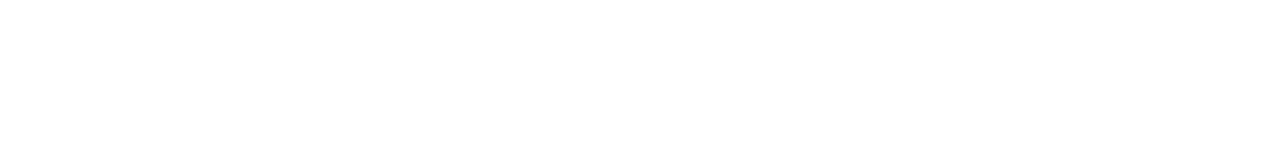
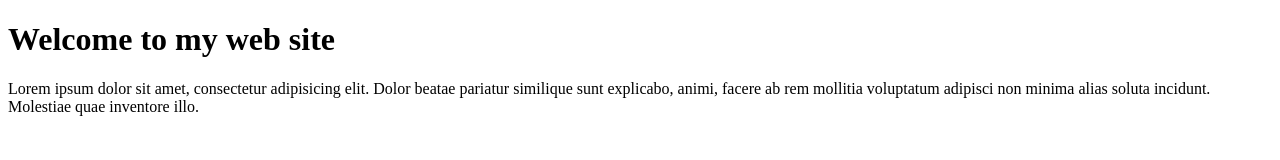
Before and after one commit to saidulislamjihadd/My-First-Git-, a plain HTML site: page index.html in a window 1280 px wide. Drawn offline with Linux system fonts and the light colour scheme.

Commit message:
Modified Index.html

```diff
--- a/index.html
+++ b/index.html
@@ -4,6 +4,7 @@
 	<title>My First Git</title>
 </head>
 <body>
-
+	<h1>Welcome to my web site</h1>
+	<p>Lorem ipsum dolor sit amet, consectetur adipisicing elit. Dolor beatae pariatur similique sunt explicabo, animi, facere ab rem mollitia voluptatum adipisci non minima alias soluta incidunt. Molestiae quae inventore illo.</p>
 </body>
 </html>
```
